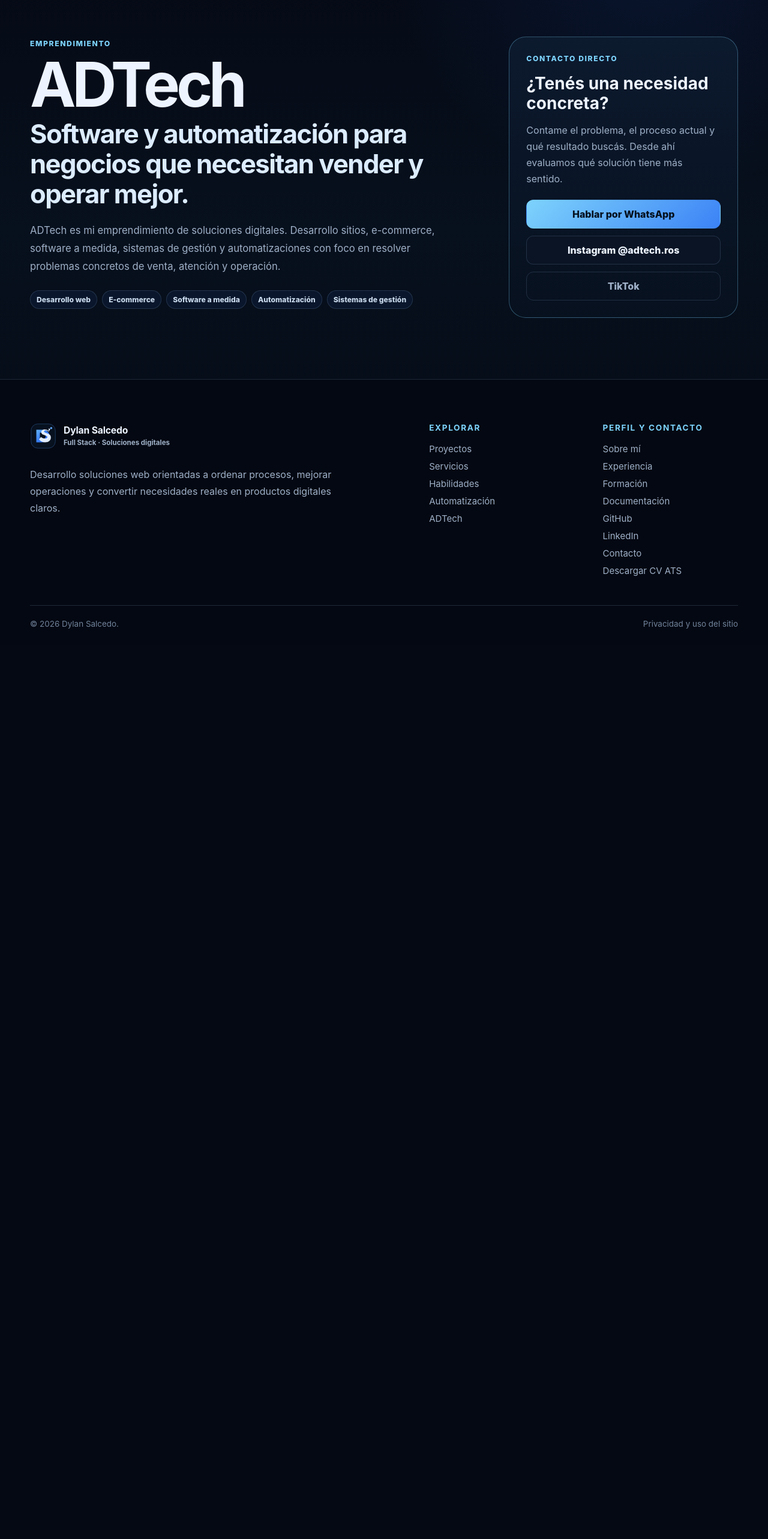
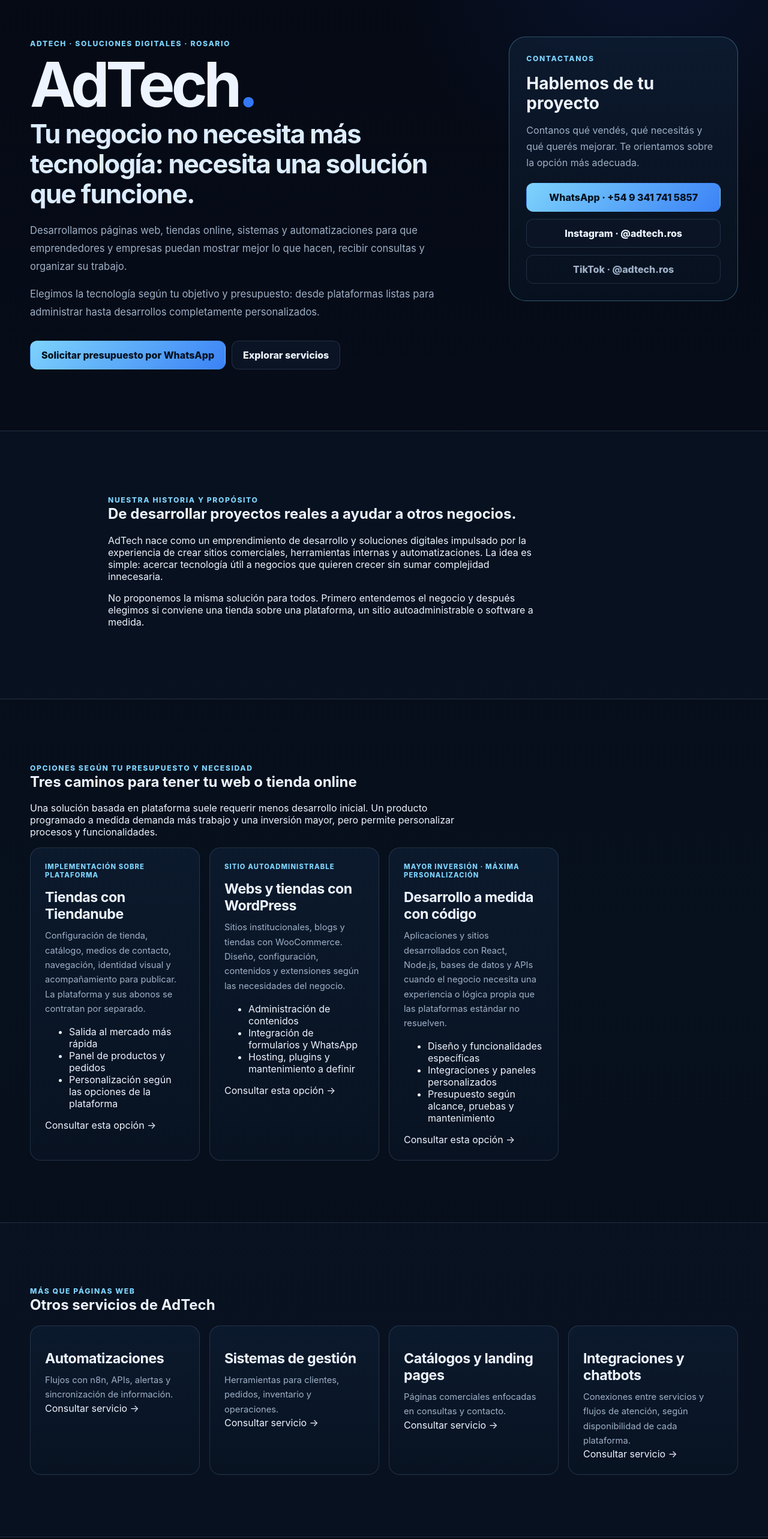
Before and after one commit to DylanDev08/Portfolio-Dylan, a React (Vite) app in the folder frontend/: page /adtech in a window 1280 px wide. Shown: the part 120-2686 px from the top of the page at 60% size. Before the commit the page ends 1196 px from the top, so only its background shows below. Built offline with nearby package versions, Linux system fonts and the light colour scheme; no server answers.

Commit message:
feat: expand AdTech commercial page with story, social links, service tiers, proof and FAQs

```diff
--- a/frontend/src/pages/AdTechPage.jsx
+++ b/frontend/src/pages/AdTechPage.jsx
@@ -1,35 +1,115 @@
 import { PageShell } from "../components/layout/PageShell";
 import { usePortfolio } from "../features/portfolio/hooks/usePortfolio";
+
+const offers = [
+  { name: "Tiendas con Tiendanube", level: "Implementación sobre plataforma", description: "Configuración de tienda, catálogo, medios de contacto, navegación, identidad visual y acompañamiento para publicar. La plataforma y sus abonos se contratan por separado.", points: ["Salida al mercado más rápida", "Panel de productos y pedidos", "Personalización según las opciones de la plataforma"] },
+  { name: "Webs y tiendas con WordPress", level: "Sitio autoadministrable", description: "Sitios institucionales, blogs y tiendas con WooCommerce. Diseño, configuración, contenidos y extensiones según las necesidades del negocio.", points: ["Administración de contenidos", "Integración de formularios y WhatsApp", "Hosting, plugins y mantenimiento a definir"] },
+  { name: "Desarrollo a medida con código", level: "Mayor inversión · Máxima personalización", description: "Aplicaciones y sitios desarrollados con React, Node.js, bases de datos y APIs cuando el negocio necesita una experiencia o lógica propia que las plataformas estándar no resuelven.", points: ["Diseño y funcionalidades específicas", "Integraciones y paneles personalizados", "Presupuesto según alcance, pruebas y mantenimiento"] },
+];
+const extra = [
+  ["Automatizaciones", "Flujos con n8n, APIs, alertas y sincronización de información."],
+  ["Sistemas de gestión", "Herramientas para clientes, pedidos, inventario y operaciones."],
+  ["Catálogos y landing pages", "Páginas comerciales enfocadas en consultas y contacto."],
+  ["Integraciones y chatbots", "Conexiones entre servicios y flujos de atención, según disponibilidad de cada plataforma."],
+];
+const ask = (topic) => "https://wa.me/5493417415857?text=" + encodeURIComponent("Hola, vi AdTech en el portfolio y quiero consultar por " + topic + ".");
 
 export function AdTechPage() {
   const { data } = usePortfolio();
   const venture = data.venture;
-
   if (!venture) return null;
 
   return (
     <PageShell>
       <section className="section adtech-page">
-        <div className="container adtech-page__layout">
-          <div className="adtech-page__intro">
-            <span className="eyebrow">{venture.eyebrow}</span>
-            <h1>{venture.name}</h1>
-            <h2>{venture.headline}</h2>
-            <p>{venture.description}</p>
+        <div className="container">
+          <div className="adtech-page__layout">
+            <div className="adtech-page__intro">
+              <span className="eyebrow">AdTech · Soluciones digitales · Rosario</span>
+              <h1>AdTech<span style={{color:"#3478f6"}}>.</span></h1>
+              <h2>Tu negocio no necesita más tecnología: necesita una solución que funcione.</h2>
+              <p>Desarrollamos páginas web, tiendas online, sistemas y automatizaciones para que emprendedores y empresas puedan mostrar mejor lo que hacen, recibir consultas y organizar su trabajo.</p>
+              <p>Elegimos la tecnología según tu objetivo y presupuesto: desde plataformas listas para administrar hasta desarrollos completamente personalizados.</p>
+              <div className="hero-actions">
+                <a className="button button--primary" href={ask("una web o tienda online")} target="_blank" rel="noreferrer noopener">Solicitar presupuesto por WhatsApp</a>
+                <a className="button button--secondary" href="#adtech-servicios">Explorar servicios</a>
+              </div>
+            </div>
+            <aside className="adtech-page__contact">
+              <span className="eyebrow">Contactanos</span>
+              <h2>Hablemos de tu proyecto</h2>
+              <p>Contanos qué vendés, qué necesitás y qué querés mejorar. Te orientamos sobre la opción más adecuada.</p>
+              <a className="button button--primary" href={venture.whatsappUrl} target="_blank" rel="noreferrer noopener">WhatsApp · +54 9 341 741 5857</a>
+              <a className="button button--secondary" href={venture.instagramUrl} target="_blank" rel="noreferrer noopener">Instagram · {venture.handle}</a>
+              <a className="button button--ghost" href={venture.tiktokUrl} target="_blank" rel="noreferrer noopener">TikTok · {venture.handle}</a>
+            </aside>
+          </div>
+        </div>
+      </section>
 
-            <div className="venture-services" aria-label="Servicios de ADTech">
-              {venture.services.map((service) => <span key={service}>{service}</span>)}
-            </div>
+      <section className="section section--alt" aria-labelledby="adtech-historia">
+        <div className="container" style={{maxWidth:920}}>
+          <span className="eyebrow">Nuestra historia y propósito</span>
+          <h2 id="adtech-historia">De desarrollar proyectos reales a ayudar a otros negocios.</h2>
+          <p>AdTech nace como un emprendimiento de desarrollo y soluciones digitales impulsado por la experiencia de crear sitios comerciales, herramientas internas y automatizaciones. La idea es simple: acercar tecnología útil a negocios que quieren crecer sin sumar complejidad innecesaria.</p>
+          <p>No proponemos la misma solución para todos. Primero entendemos el negocio y después elegimos si conviene una tienda sobre una plataforma, un sitio autoadministrable o software a medida.</p>
+        </div>
+      </section>
+
+      <section className="section" id="adtech-servicios" aria-labelledby="adtech-servicios-title">
+        <div className="container">
+          <span className="eyebrow">Opciones según tu presupuesto y necesidad</span>
+          <h2 id="adtech-servicios-title">Tres caminos para tener tu web o tienda online</h2>
+          <p>Una solución basada en plataforma suele requerir menos desarrollo inicial. Un producto programado a medida demanda más trabajo y una inversión mayor, pero permite personalizar procesos y funcionalidades.</p>
+          <div className="route-card-grid">
+            {offers.map((offer) => (
+              <article className="route-card" key={offer.name}>
+                <span>{offer.level}</span>
+                <h3>{offer.name}</h3>
+                <p>{offer.description}</p>
+                <ul>{offer.points.map((point) => <li key={point}>{point}</li>)}</ul>
+                <a href={ask(offer.name)} target="_blank" rel="noreferrer noopener">Consultar esta opción →</a>
+              </article>
+            ))}
           </div>
+        </div>
+      </section>
 
-          <aside className="adtech-page__contact" aria-label="Canales de ADTech">
-            <span className="eyebrow">Contacto directo</span>
-            <h2>¿Tenés una necesidad concreta?</h2>
-            <p>Contame el problema, el proceso actual y qué resultado buscás. Desde ahí evaluamos qué solución tiene más sentido.</p>
-            <a className="button button--primary" href={venture.whatsappUrl} target="_blank" rel="noreferrer noopener">Hablar por WhatsApp</a>
-            <a className="button button--secondary" href={venture.instagramUrl} target="_blank" rel="noreferrer noopener">Instagram {venture.handle}</a>
-            <a className="button button--ghost" href={venture.tiktokUrl} target="_blank" rel="noreferrer noopener">TikTok</a>
-          </aside>
+      <section className="section section--alt" aria-labelledby="adtech-otros-title">
+        <div className="container">
+          <span className="eyebrow">Más que páginas web</span>
+          <h2 id="adtech-otros-title">Otros servicios de AdTech</h2>
+          <div className="route-card-grid">
+            {extra.map(([title, description]) => (
+              <article className="route-card" key={title}>
+                <h3>{title}</h3>
+                <p>{description}</p>
+                <a href={ask(title.toLowerCase())} target="_blank" rel="noreferrer noopener">Consultar servicio →</a>
+              </article>
+            ))}
+          </div>
+        </div>
+      </section>
+
+      <section className="section" aria-labelledby="adtech-casos">
+        <div className="container">
+          <span className="eyebrow">Proyectos reales</span>
+          <h2 id="adtech-casos">Conocé trabajos que podés visitar</h2>
+          <div className="route-card-grid">
+            <article className="route-card"><span>E-commerce y catálogo</span><h3>Materiales FZAC</h3><p>Proyecto comercial con catálogo de productos y herramientas de gestión.</p><a href="https://www.fzacmateriales.store" target="_blank" rel="noreferrer noopener">Visitar proyecto ↗</a></article>
+            <article className="route-card"><span>Web empresarial</span><h3>Portfolio FZAC</h3><p>Presentación de servicios y obras con gestión de contenido.</p><a href="https://fzac-portfolio-1.onrender.com" target="_blank" rel="noreferrer noopener">Visitar proyecto ↗</a></article>
+          </div>
+        </div>
+      </section>
+
+      <section className="section section--alt" aria-labelledby="adtech-preguntas">
+        <div className="container" style={{maxWidth:920}}>
+          <h2 id="adtech-preguntas">Preguntas frecuentes</h2>
+          <details><summary>¿Qué conviene: Tiendanube, WordPress o una web a medida?</summary><p>Depende del catálogo, presupuesto, mantenimiento, integraciones y personalización requerida. Te ayudamos a comparar las alternativas antes de presupuestar.</p></details>
+          <details><summary>¿Por qué un desarrollo a código cuesta más?</summary><p>Porque implica diseñar, implementar, probar y mantener funcionalidades específicas, en lugar de configurar una plataforma ya construida.</p></details>
+          <details><summary>¿El dominio y el hosting están incluidos?</summary><p>Se detallan en cada propuesta. Los costos recurrentes de dominio, hosting, plataforma, plugins o servicios externos se informan por separado.</p></details>
+          <details><summary>¿Puedo empezar con algo simple y ampliarlo después?</summary><p>Sí, siempre que la solución elegida permita la evolución que necesitás. Lo evaluamos antes de comenzar.</p></details>
+          <div style={{marginTop:28}}><a className="button button--primary" href={ask("una propuesta para mi negocio")} target="_blank" rel="noreferrer noopener">Contanos tu idea por WhatsApp</a></div>
         </div>
       </section>
     </PageShell>
```
